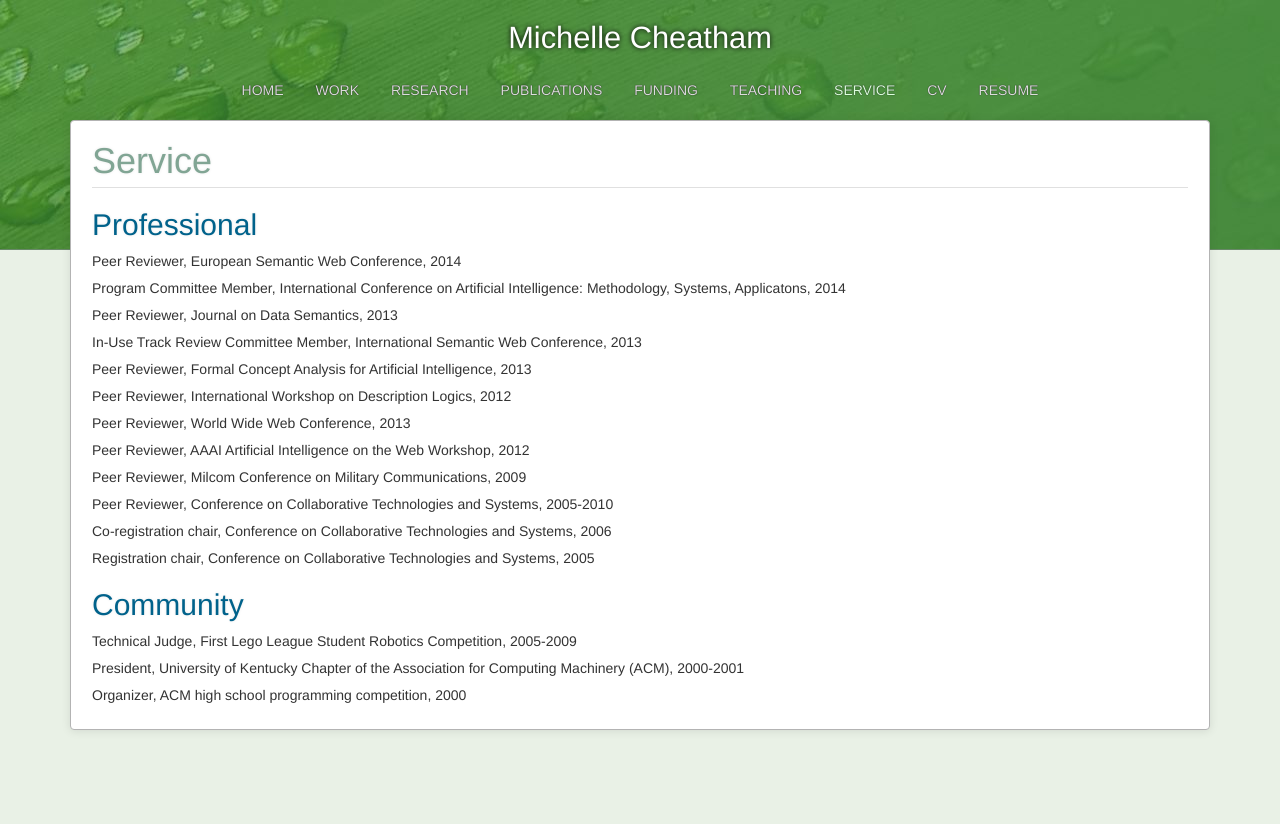
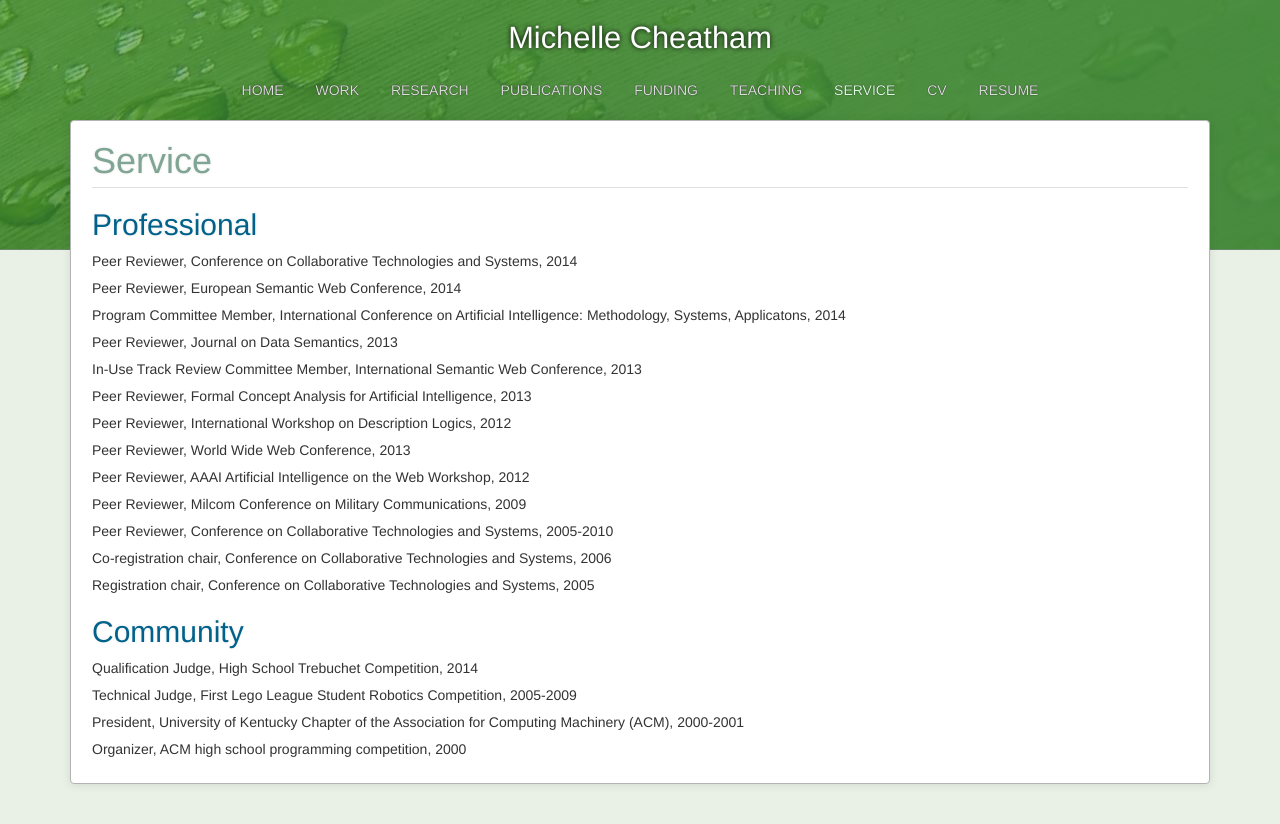
Before and after one commit to mcheatham/mcheatham.github.io, a Jekyll site: the page built from service.md, in a window 1280 px wide. Shown: the top 824 px of the page. Built offline with Jekyll 4.4.1, drawn with Linux system fonts in a browser that asks for light colours; Markdown is read by kramdown in place of the engine named in the settings.

Commit message:
added some service activities

```diff
--- a/_data/service.yaml
+++ b/_data/service.yaml
@@ -1,3 +1,13 @@
+- job: Qualification Judge
+  organization: High School Trebuchet Competition
+  date: 2014
+  type: community
+
+- job: Peer Reviewer
+  organization: Conference on Collaborative Technologies and Systems
+  date: 2014
+  type: professional
+
 - job: Peer Reviewer
   organization: European Semantic Web Conference
   date: 2014
```
Also changed, not shown: 1 other file.
